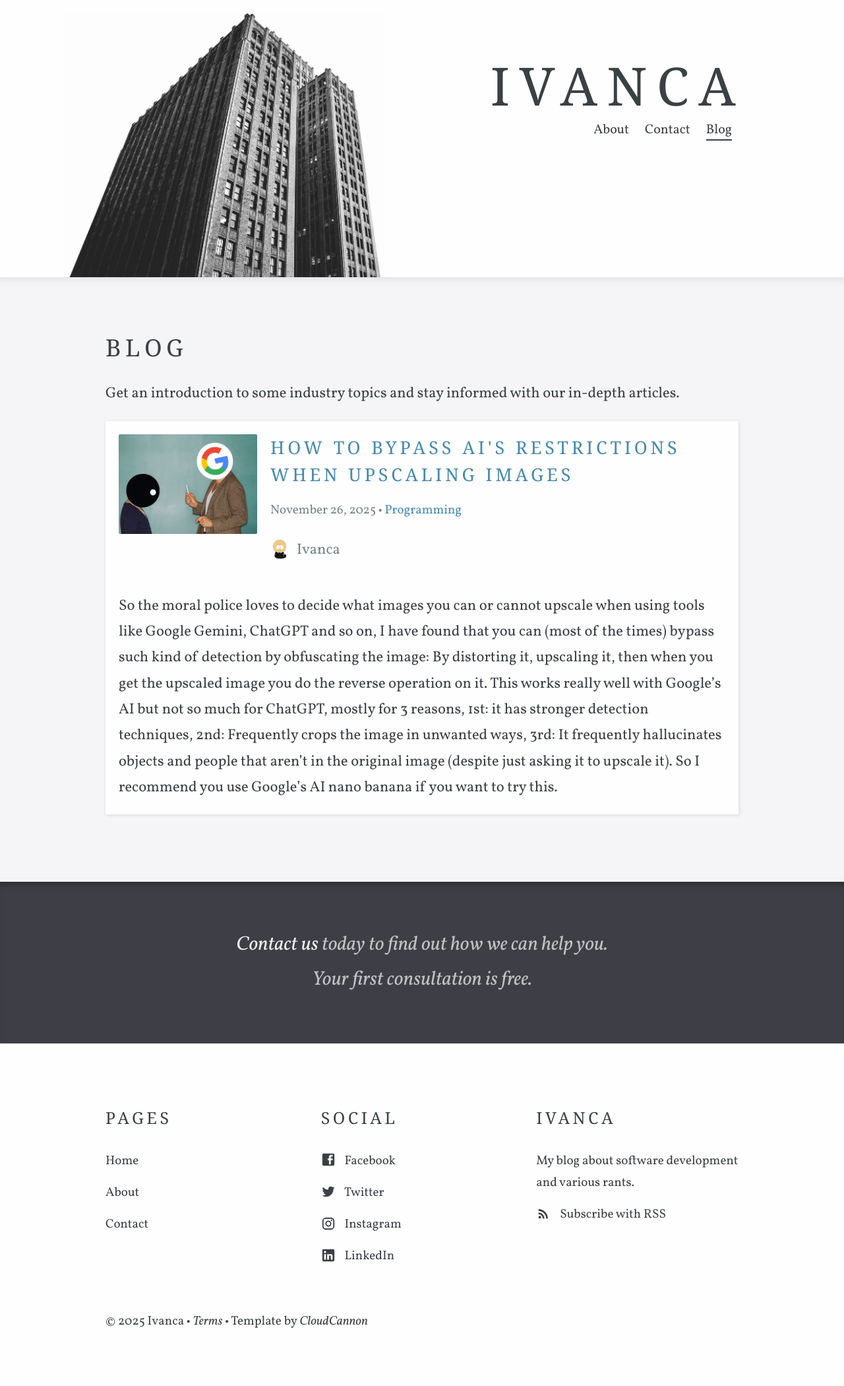
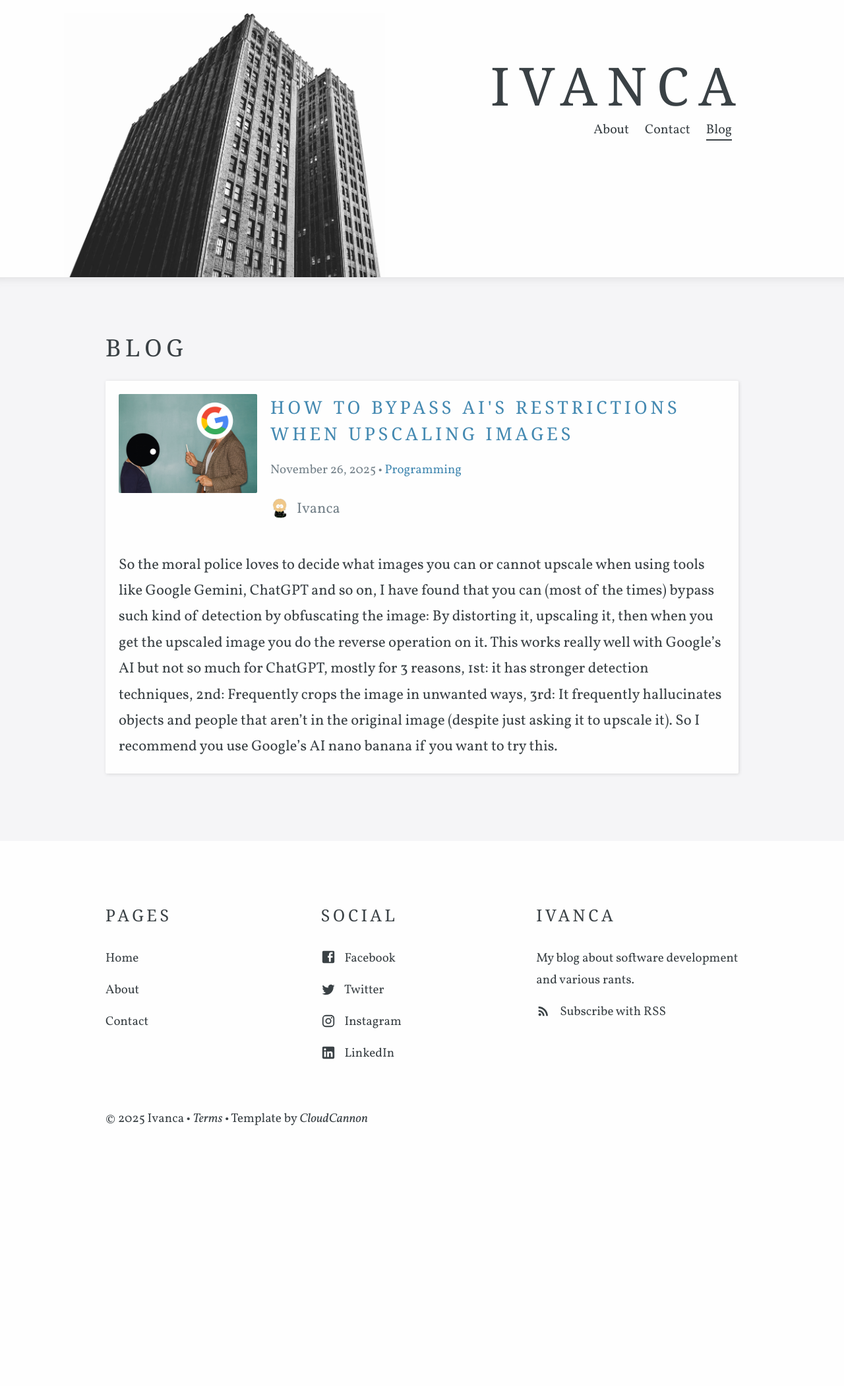
Before and after one commit to Ivanca/ivanca.github.io, a Jekyll site: the page built from blog/index.html, in a window 1280 px wide. Shown: the whole page at 66% size. Built offline with Jekyll 4.4.1, drawn with Linux system fonts in a browser that asks for light colours; some web fonts are replaced; the list of posts is cut into pages by our own code; after the commit the page ends 1793 px from its top, so only the background shows below that.

Commit message:
Hide quote section and comment out introductory text in blog index

```diff
--- a/_sass/_layout.scss
+++ b/_sass/_layout.scss
@@ -124,6 +124,7 @@
 
 .quote-section {
 	@extend .dark-section;
+	display: none;
 	font-size: 3rem;
 	font-style: italic;
 	padding: 70px 20px;
--- a/blog/index.html
+++ b/blog/index.html
@@ -7,7 +7,7 @@
 navigation_order: 4
 ---
 
-<p class="editable">Get an introduction to some industry topics and stay informed with our in-depth articles.</p>
+<!-- <p class="editable">Get an introduction to some industry topics and stay informed with our in-depth articles.</p> -->
 
 <p class="editor-link"><a href="cloudcannon:collections/_posts" class="btn"><strong>&#9998;</strong> Update Posts</a></p>
 
```
